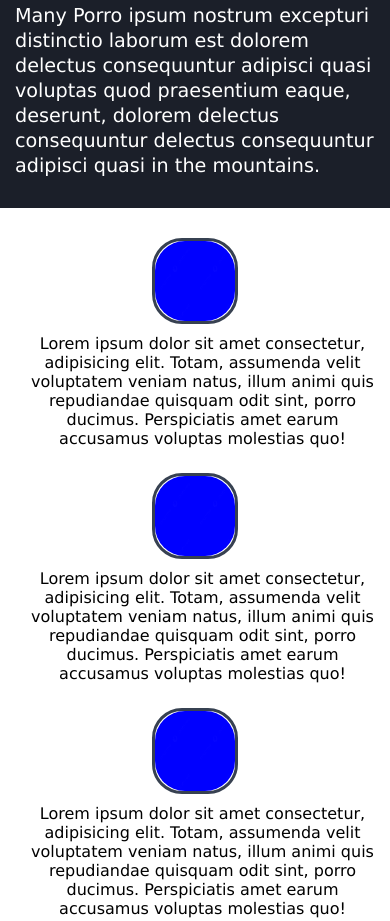
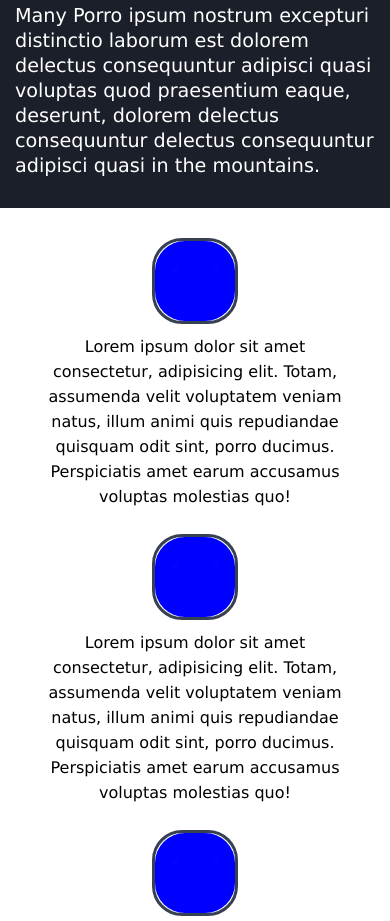
Before and after one commit to lucasccgomes/landing-page, a plain HTML site: page index.html in a window 390 px wide. Shown: the part 2269-3190 px from the top of the page. Drawn offline with Linux system fonts and the light colour scheme.

Commit message:
Update CSS
Estilizando

```diff
--- a/styles/mobile-style.css
+++ b/styles/mobile-style.css
@@ -236,6 +236,10 @@
         margin-bottom: 25px;
     }
 
+    .products p {
+        margin: auto;
+    }
+
     .figure {
         margin-bottom: 10px;
     }
--- a/styles/style.css
+++ b/styles/style.css
@@ -398,7 +398,7 @@ main {
     line-height: 25px;
     font-size: 1.2em;
 }
-End Stats */
+/* End Stats */
 
 /* Start Features */
 #features {
@@ -421,6 +421,8 @@ End Stats */
 
 .products p {
     margin-left: 15px;
+    max-width: 315px;
+    line-height: 25px;
 }
 
 .figure {
```
